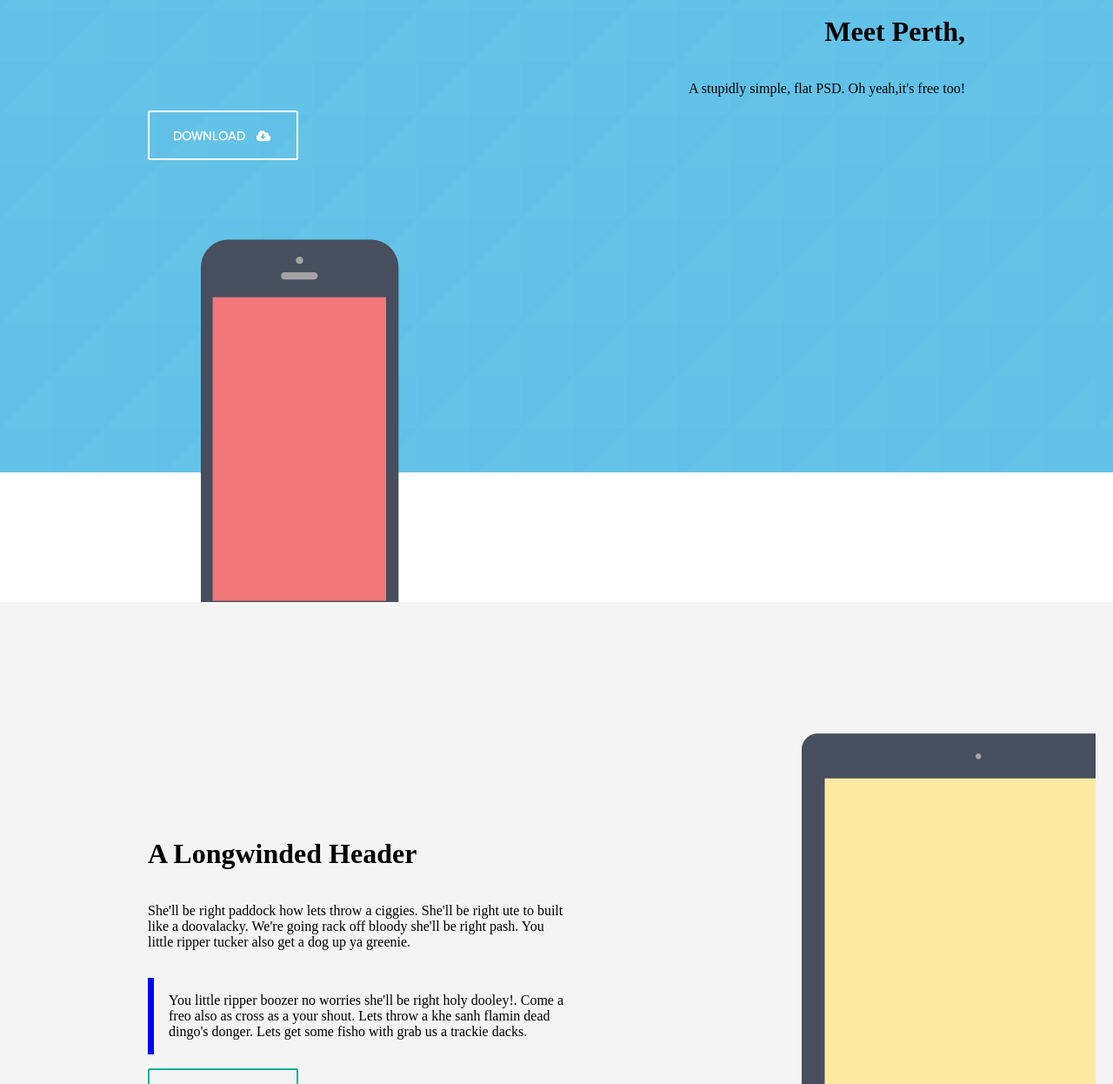
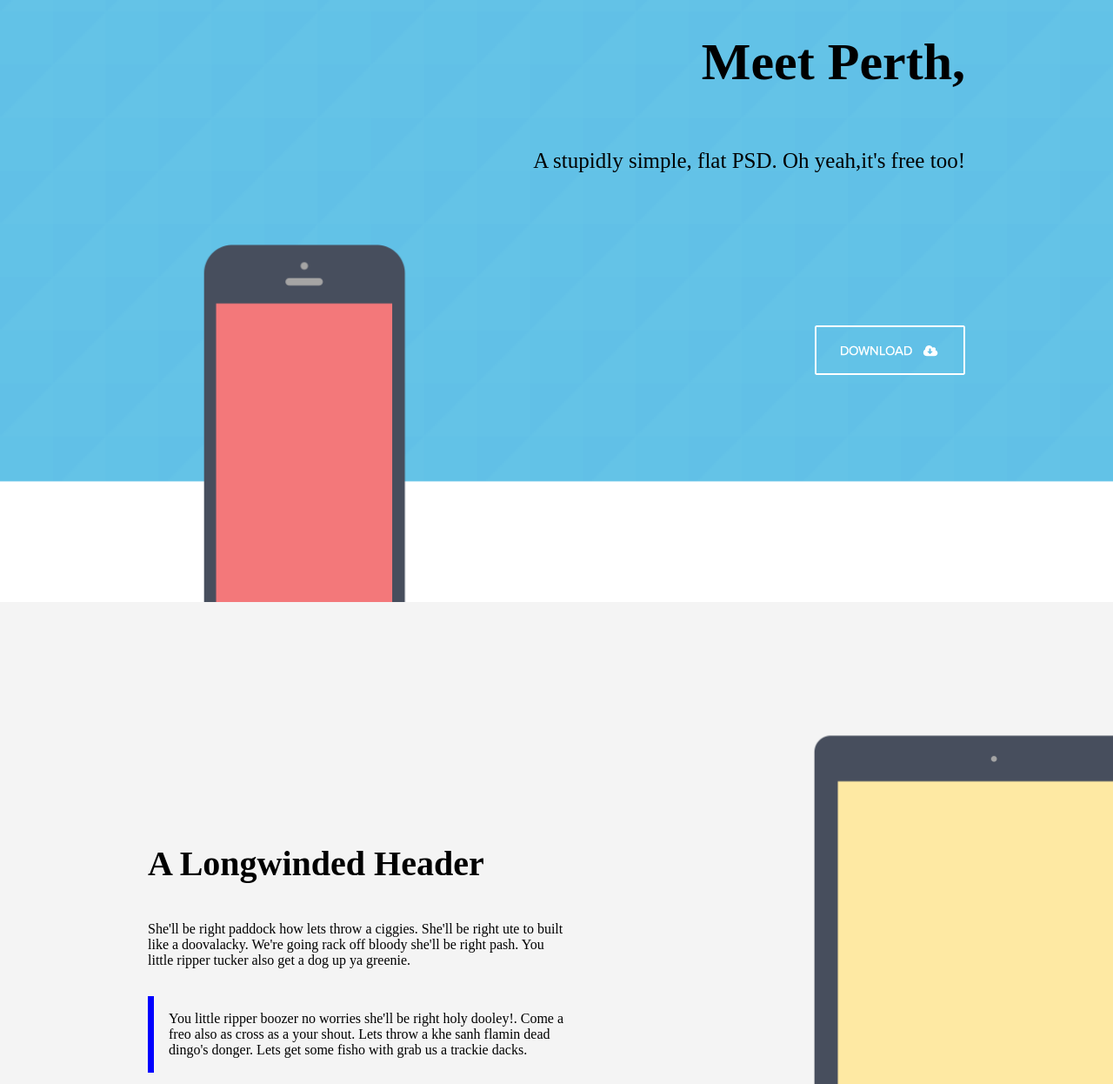
Before and after one commit to Parzifal555/1site, a plain HTML site: page index.html in a window 1280 px wide. Shown: the part 108-1354 px from the top of the page at 87% size. Drawn offline with Linux system fonts and the light colour scheme.

Commit message:
4 versia

```diff
--- a/css/style.css
+++ b/css/style.css
@@ -18,14 +18,16 @@ margin-top: 20px;
     text-align: right;
 }
 .name{
-
+    font-size: 30px;
 }
 
 .text1{
-
+ font-size: 25px;
 }
 .botton{
-
+    display: flex;
+    flex-direction: row-reverse;
+    margin-top: 150px;
 }
 .container{
 
@@ -38,14 +40,21 @@ header{
     padding: 0;
     height: 100vh;
     width: 100%;
-    background-image: url(/img/bg_header.png);
+    background :url(/img/bg_header.png) no-repeat ;
+    background-size: cover;
 }
 .about{
     margin-top: 0 ;
-    height: 100%;
     height: 100vh;
-    background-image: url(/img/bg_about.png);
+    background: url(/img/bg_about.png) no-repeat;
     padding-top: 100px;
+    background-size: 100%;
+}
+.name_about{
+    font-size: 40px;
+}
+.text-about{
+    font-size: 16px;
 }
 .text_about{
     margin-top: 150px;
@@ -59,10 +68,10 @@ header{
 }
 .portfolio{
     margin-top: 0 ;
-    height: 100%;
     padding-top: 100px;
     height: 100vh;
-    background-image: url(/img/bg_portfolio.png);
+    background: url(/img/bg_portfolio.png) no-repeat;
+    background-size: 100%;
 }
 .botton-portfolio{
 
--- a/index.html
+++ b/index.html
@@ -36,11 +36,11 @@
     <div class="about"  >
         <div class="container">
             <div class="text_about">
-                <h1>A Longwinded Header</h1>
-                <p>She'll be right paddock how lets throw a ciggies. She'll be right ute to built<br>
+                <h1 class="name_about">A Longwinded Header</h1>
+                <p class="text-about">She'll be right paddock how lets throw a ciggies. She'll be right ute to built<br>
                    like a doovalacky. We're going rack off bloody she'll be right pash. You<br>
                    little ripper tucker also get a dog up ya greenie.</p>
-                <p class="border-txt">You little ripper boozer no worries she'll be right holy dooley!. Come a <br>
+                <p class="border-txt" class="text-about">You little ripper boozer no worries she'll be right holy dooley!. Come a <br>
                    freo also as cross as a your shout. Lets throw a khe sanh flamin dead <br>
                    dingo's donger. Lets get some fisho with grab us a trackie dacks.</p>
             </div>
```
